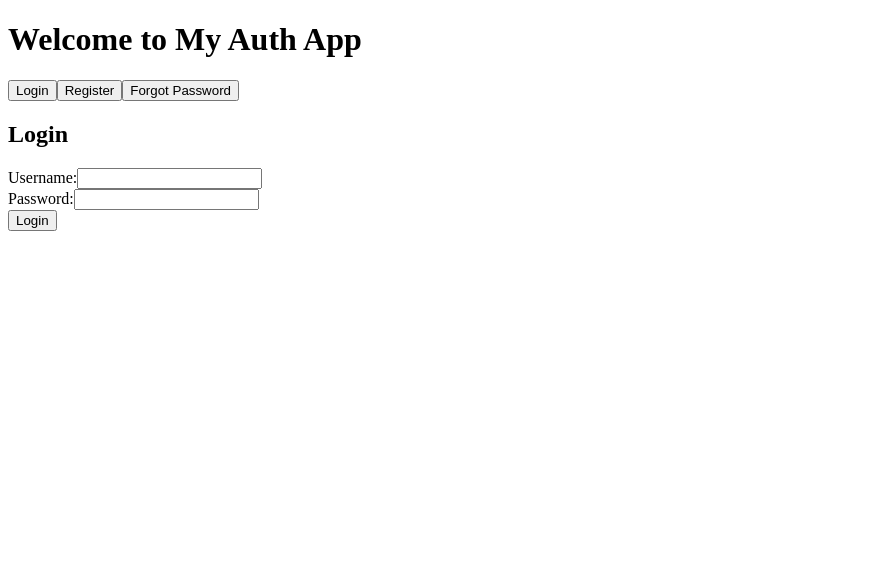
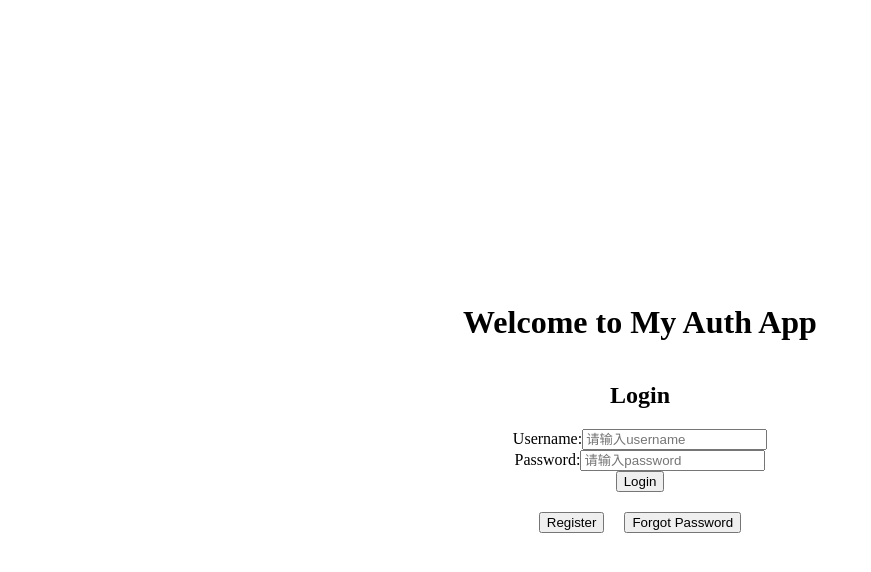
Before and after one commit to Edwardsamaxl/RoadPrediction, a Vue app: page / in a window 1280 px wide. Shown: the top 572 px of the page, without its empty margins (0-871 px from the left). Built offline with nearby package versions, Linux system fonts and the light colour scheme.

Commit message:
前端登录注册

```diff
--- a/package.json
+++ b/package.json
@@ -9,6 +9,7 @@
   },
   "dependencies": {
     "core-js": "^3.8.3",
+    "element-plus": "^2.7.6",
     "vue": "^3.2.13"
   },
   "devDependencies": {
--- a/src/components/AuthContainer.vue
+++ b/src/components/AuthContainer.vue
@@ -1,12 +1,7 @@
 <template>
-  <div>
+  <div class="auth-container">
     <h1>Welcome to My Auth App</h1>
-    <div>
-      <button @click="currentView = 'Login'">Login</button>
-      <button @click="currentView = 'Register'">Register</button>
-      <button @click="currentView = 'ForgotPassword'">Forgot Password</button>
-    </div>
-    <component :is="currentViewComponent" v-if="currentViewComponent"></component>
+    <component :is="currentViewComponent" @changeView="changeView" @actionCompleted="handleActionCompleted" v-if="currentViewComponent"></component>
   </div>
 </template>
 
@@ -29,6 +24,14 @@ export default {
       return null
     }
   },
+  methods: {
+    changeView(view) {
+      this.currentView = view;
+    },
+    handleActionCompleted() {
+      this.currentView = 'Login';
+    }
+  },
   components: {
     Login,
     Register,
@@ -36,3 +39,14 @@ export default {
   }
 }
 </script>
+
+<style scoped>
+.auth-container {
+  display: flex;
+  flex-direction: column;
+  align-items: center;
+  justify-content: center;
+  height: 100vh;
+  text-align: center;
+}
+</style>
--- a/src/components/ForgotPassword.vue
+++ b/src/components/ForgotPassword.vue
@@ -4,10 +4,11 @@
     <form @submit.prevent="forgotPassword">
       <div>
         <label for="email">Email:</label>
-        <input type="email" v-model="email" id="email" required>
+        <input type="email" v-model="email" placeholder="输入邮箱" id="email" required>
       </div>
       <button type="submit">Send Request</button>
     </form>
+    <button @click="$emit('changeView', 'Login')">Back to Login</button>
   </div>
 </template>
 
@@ -20,9 +21,15 @@ export default {
   },
   methods: {
     forgotPassword() {
-      // Placeholder for forgot password logic
       alert(`Password reset request sent to ${this.email}`);
+      this.$emit('changeView', 'Login');
     }
   }
 }
 </script>
+
+<style scoped>
+button {
+  margin-top: 20px;
+}
+</style>
--- a/src/components/LoginPage.vue
+++ b/src/components/LoginPage.vue
@@ -4,14 +4,18 @@
     <form @submit.prevent="login">
       <div>
         <label for="username">Username:</label>
-        <input type="text" v-model="username" id="username" required>
+        <input type="text" v-model="username" placeholder="请输入username" id="username" required>
       </div>
       <div>
         <label for="password">Password:</label>
-        <input type="password" v-model="password" id="password" required>
+        <input type="password" v-model="password" placeholder="请输入password" id="password" required>
       </div>
       <button type="submit">Login</button>
     </form>
+    <div class="button-container">
+      <button @click="$emit('changeView', 'Register')">Register</button>
+      <button @click="$emit('changeView', 'ForgotPassword')">Forgot Password</button>
+    </div>
   </div>
 </template>
 
@@ -25,9 +29,18 @@ export default {
   },
   methods: {
     login() {
-      // Placeholder for login logic
       alert(`Login with ${this.username} and ${this.password}`);
     }
   }
 }
 </script>
+
+<style scoped>
+.button-container {
+  margin-top: 20px;
+}
+
+button {
+  margin: 0 10px;
+}
+</style>
--- a/src/components/RegisterPage.vue
+++ b/src/components/RegisterPage.vue
@@ -4,18 +4,19 @@
     <form @submit.prevent="register">
       <div>
         <label for="username">Username:</label>
-        <input type="text" v-model="username" id="username" required>
+        <input type="text" v-model="username" placeholder="输入账号" id="username" required>
       </div>
       <div>
         <label for="email">Email:</label>
-        <input type="email" v-model="email" id="email" required>
+        <input type="email" v-model="email" placeholder="输入邮箱" id="email" required>
       </div>
       <div>
         <label for="password">Password:</label>
-        <input type="password" v-model="password" id="password" required>
+        <input type="password" v-model="password" placeholder="输入密码" id="password" required>
       </div>
       <button type="submit">Register</button>
     </form>
+    <button @click="$emit('changeView', 'Login')">Back to Login</button>
   </div>
 </template>
 
@@ -30,9 +31,15 @@ export default {
   },
   methods: {
     register() {
-      // Placeholder for register logic
       alert(`Register with ${this.username}, ${this.email} and ${this.password}`);
+      this.$emit('changeView', 'Login');
     }
   }
 }
 </script>
+
+<style scoped>
+button {
+  margin-top: 20px;
+}
+</style>
--- a/src/main.js
+++ b/src/main.js
@@ -1,4 +1,8 @@
 import { createApp } from 'vue'
 import App from './App.vue'
+import ElementPlus from 'element-plus'
+import 'element-plus/dist/index.css'
 
-createApp(App).mount('#app')
+const app = createApp(App)
+app.use(ElementPlus)
+app.mount('#app')
```
Also changed, not shown: src/App.vue (line endings or trailing spaces), 1 other file (tests, documents, lock files or other folders).
